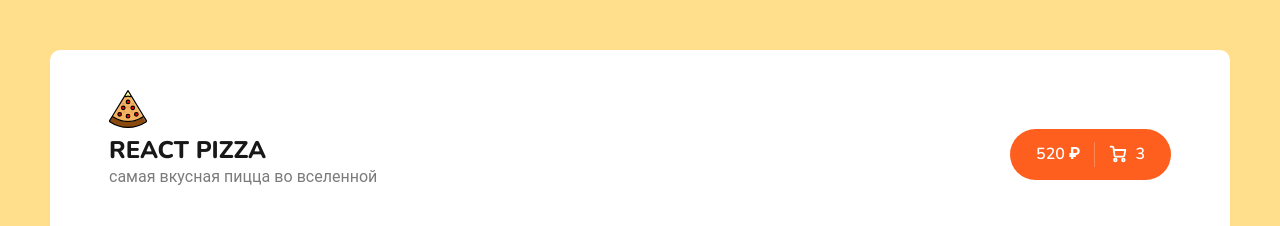
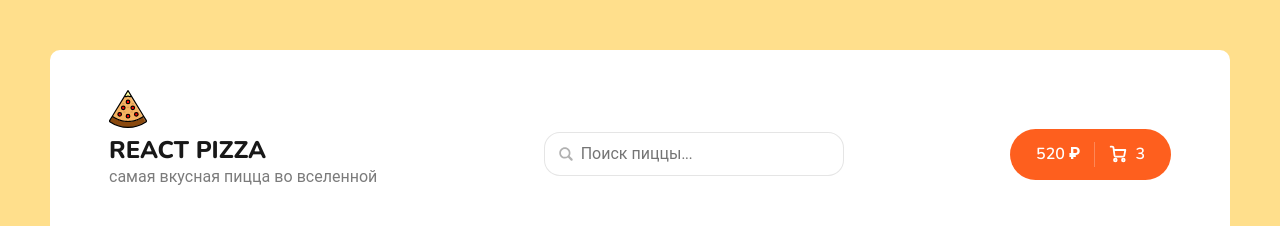
Before and after one commit to Xamana/react-pizza, a React (Create React App) app: page / in a window 1280 px wide. Shown: the top 226 px of the page. Built offline with nearby package versions, Linux system fonts and the light colour scheme; no server answers.

Commit message:
add search input & add styles

```diff
--- a/src/App.js
+++ b/src/App.js
@@ -5,11 +5,15 @@ import { Header } from './Components/Header';
 import { Main } from './Components/pages/Main';
 import { Cart } from './Components/pages/Cart';
 import { Route, Routes } from 'react-router-dom';
+import { useState } from 'react'
 
 function App() {
+
+  const [searchValue, setSearchValue] = useState('')
+
   return (
     <div className='wrapper'>
-      <Header />
+      <Header searchValue={searchValue} setSearchValue={setSearchValue}/>
       <div className='content'>
         <Routes>
           <Route path='/' element={<Main/>}/>
--- a/src/Components/Header.jsx
+++ b/src/Components/Header.jsx
@@ -1,8 +1,10 @@
 /** @format */
 import { Link } from 'react-router-dom';
 import pizzaLogo from '../assets/img/pizza-logo.svg';
+import { Search } from './Search';
 
-export const Header = () => {
+export const Header = (props) => {
+  const { searchValue, setSearchValue } = props;
   return (
     <div className='header'>
       <div className='container'>
@@ -15,6 +17,7 @@ export const Header = () => {
             </div>
           </Link>
         </div>
+        <Search searchValue={searchValue} setSearchValue={setSearchValue} />
         <div className='header__cart'>
           <Link to='/cart' className='button button--cart'>
             <span>520 ₽</span>
--- /dev/null
+++ b/src/Components/Search/Search.module.scss
@@ -0,0 +1,38 @@
+.root {
+      position: relative;
+      cursor: pointer;
+}
+
+.input {
+      border: 1px solid rgba(0, 0, 0, 0.1);
+      padding: 10px 20px;
+      width: 300px;
+      border-radius: 16px;
+      font-size: 16px;
+      padding-left: 36px;
+
+       &:focus {
+            border: 1px solid rgba(0, 0, 0, 0.3)
+       }
+}
+
+.searchIcon {
+      width: 18px;
+      height: 18px;
+      opacity: 0.3;
+      position: absolute;
+      left: 13px;
+      top: 13px;
+}
+
+.closedIcon {
+      opacity: 0.3;
+      width: 18px;
+      height: 18px;
+      position: absolute;
+      right: 10px;
+      top: 13px;
+      &:hover {
+            opacity: 0.8;
+      }
+}
--- /dev/null
+++ b/src/Components/Search/index.jsx
@@ -0,0 +1,46 @@
+/** @format */
+
+import React from 'react';
+import styles from './Search.module.scss';
+
+export const Search = (props) => {
+  const { searchValue, setSearchValue } = props;
+  return (
+    <div className={styles.root}>
+      <svg
+        className={styles.searchIcon}
+        enable-background='new 0 0 32 32'
+        id='Glyph'
+        version='1.1'
+        viewBox='0 0 32 32'
+        xmlns='http://www.w3.org/2000/svg'>
+        <path
+          d='M27.414,24.586l-5.077-5.077C23.386,17.928,24,16.035,24,14c0-5.514-4.486-10-10-10S4,8.486,4,14  s4.486,10,10,10c2.035,0,3.928-0.614,5.509-1.663l5.077,5.077c0.78,0.781,2.048,0.781,2.828,0  C28.195,26.633,28.195,25.367,27.414,24.586z M7,14c0-3.86,3.14-7,7-7s7,3.14,7,7s-3.14,7-7,7S7,17.86,7,14z'
+          id='XMLID_223_'
+        />
+      </svg>
+      <input
+        className={styles.input}
+        placeholder='Поиск пиццы...'
+        value={searchValue}
+        onChange={(e) => setSearchValue(e.target.value)}
+      />
+      {searchValue && (<svg
+        onClick={() => setSearchValue('')}
+        className={styles.closedIcon}
+        fill='none'
+        height='24'
+        stroke='currentColor'
+        stroke-linecap='round'
+        stroke-linejoin='round'
+        stroke-width='2'
+        viewBox='0 0 24 24'
+        width='24'
+        xmlns='http://www.w3.org/2000/svg'
+        >
+        <line x1='18' x2='6' y1='6' y2='18' />
+        <line x1='6' x2='18' y1='6' y2='18' />
+      </svg>)}
+    </div>
+  );
+};
```
